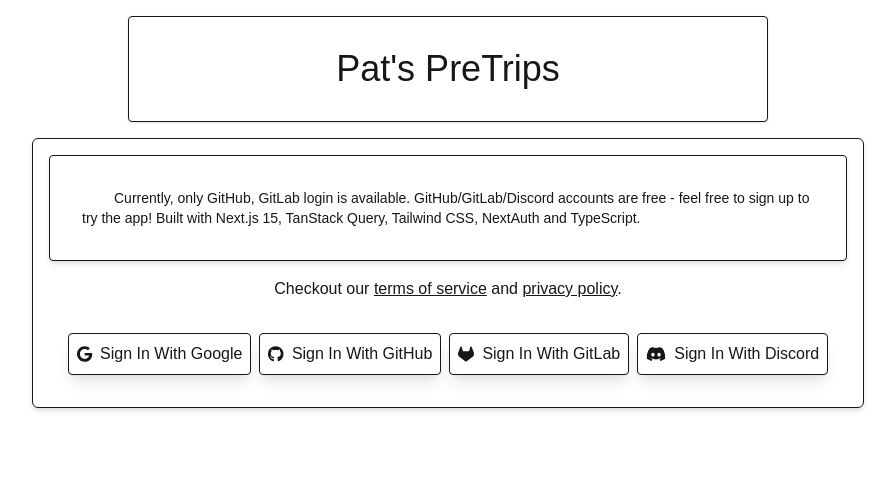
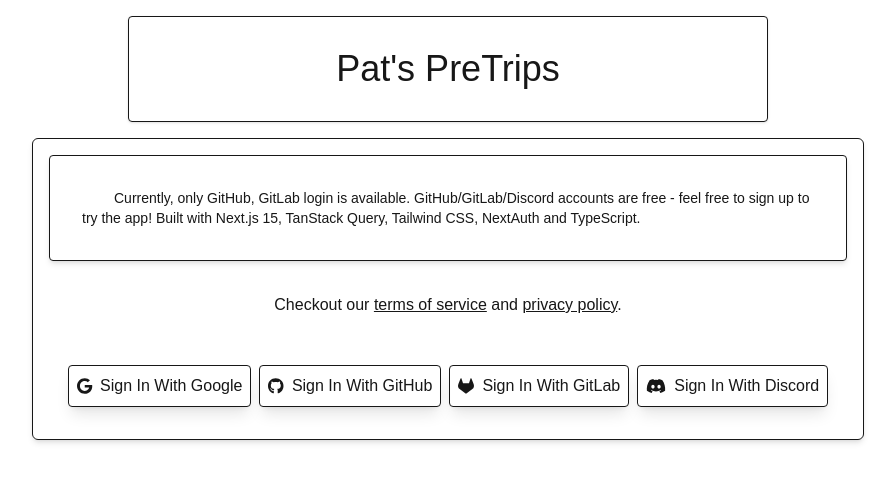
Before and after one commit to Pmacdon15/pats-pretrips, a Next.js app: page / in a window 1280 px wide. Shown: the top 482 px of the page, without its empty margins (192-1087 px from the left). Built offline with nearby package versions, Linux system fonts and the light colour scheme; no server answers.

Commit message:
upaded css and readme

```diff
--- a/package.json
+++ b/package.json
@@ -1,6 +1,6 @@
 {
   "name": "pats-pretrips",
-  "version": "2.0.0",
+  "version": "2.0.1",
   "private": true,
   "scripts": {
     "dev": "next dev --turbopack",
--- a/src/app/page.tsx
+++ b/src/app/page.tsx
@@ -15,7 +15,7 @@
           Currently, only GitHub, GitLab login is available. GitHub/GitLab/Discord accounts are free - feel free to sign up to try the app!
           Built with Next.js 15, TanStack Query, Tailwind CSS, NextAuth and TypeScript.
         </p>
-        <p>
+        <p className='text-center p-4'>
           Checkout our <Link className='underline' href='/termsOfService'>terms of service</Link> and <Link className='underline' href='/privacy'>privacy policy</Link>.
         </p>
         <AuthButtons session={session} />
```
Also changed, not shown: 1 other file (tests, documents, lock files or other folders).
